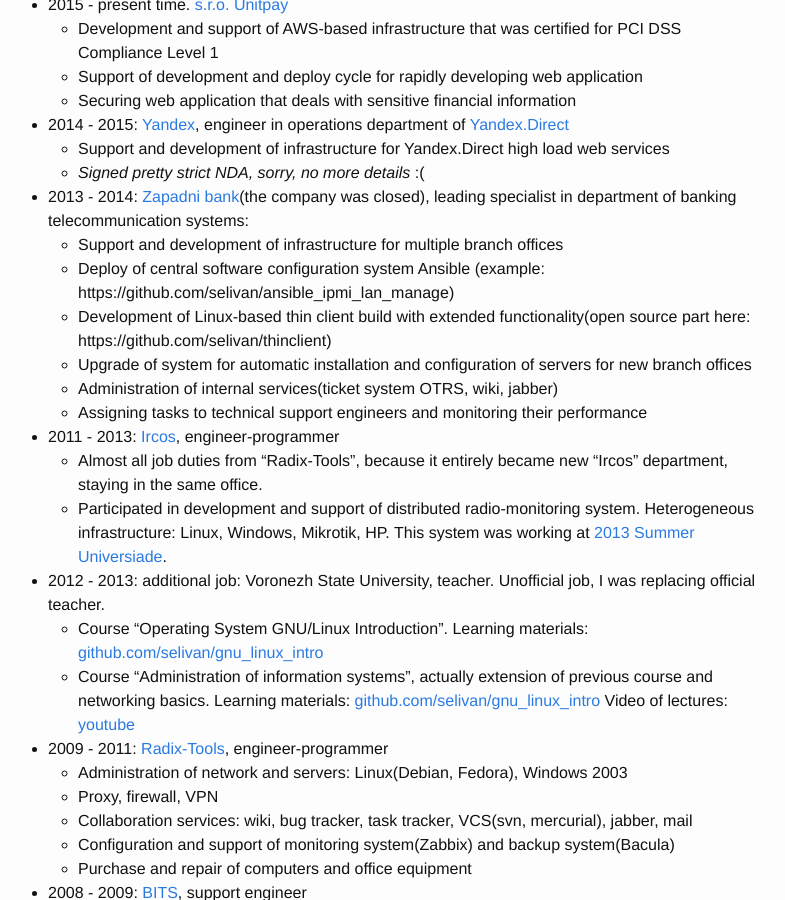
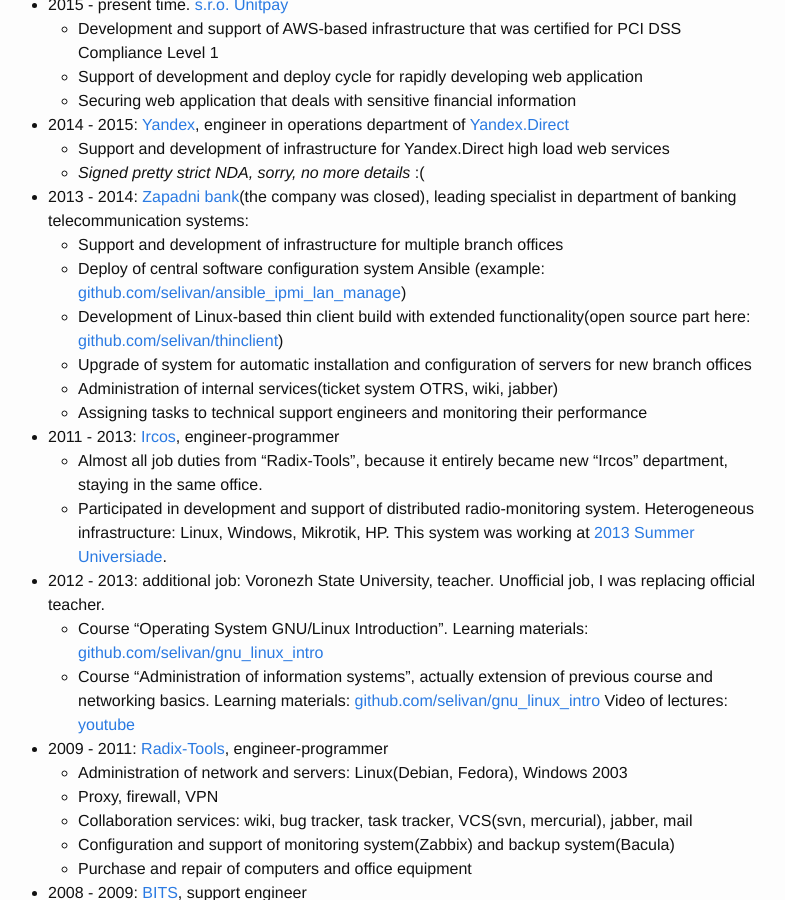
Before and after one commit to selivan/selivan.github.io, a Jekyll site: the page built from cv/index.md, in a window 1280 px wide and 900 px high, scrolled down 2125 px. Shown: the whole window, without its empty margins (252-1037 px from the left). Built offline with Jekyll 4.4.1, drawn with Linux system fonts in a browser that asks for light colours; some of the changed lines change nothing that is shown.

Commit message:
cv: fixed links

```diff
--- a/cv/index.md
+++ b/cv/index.md
@@ -77,8 +77,8 @@
   * _Signed pretty strict NDA, sorry, no more details_ :(
 * 2013 - 2014: [Zapadni bank](http://www.cbr.ru/credit/coinfo.asp?id=450000522)(the company was closed), leading specialist in department of banking telecommunication systems:
   * Support and development of infrastructure for multiple branch offices
-  * Deploy of central software configuration system Ansible (example: https://github.com/selivan/ansible_ipmi_lan_manage)
-  * Development of Linux-based thin client build with extended functionality(open source part here: https://github.com/selivan/thinclient)
+  * Deploy of central software configuration system Ansible (example: [github.com/selivan/ansible_ipmi_lan_manage](https://github.com/selivan/ansible_ipmi_lan_manage))
+  * Development of Linux-based thin client build with extended functionality(open source part here: [github.com/selivan/thinclient](https://github.com/selivan/thinclient))
   * Upgrade of system for automatic installation and configuration of servers for new branch offices
   * Administration of internal services(ticket system OTRS, wiki, jabber)
   * Assigning tasks to technical support engineers and monitoring their performance
```
